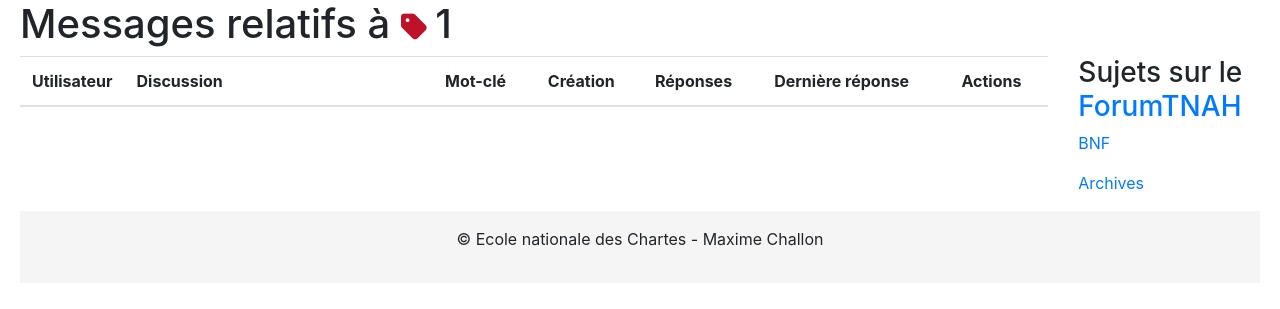
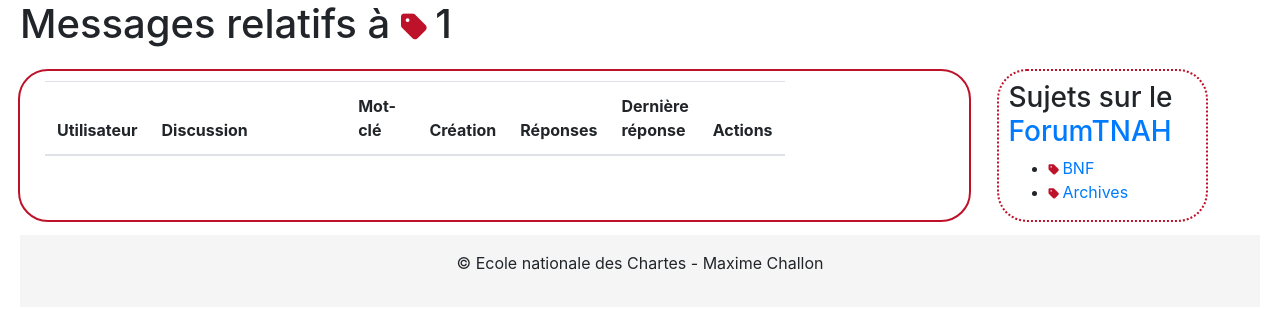
Before and after one commit to Chartes-TNAH/ForumTNAH, a Flask app: page /thematiques/1 in a window 1280 px wide. Shown: the part 81-390 px from the top of the page. Run offline with Flask 2, Linux system fonts and the light colour scheme; a user stored in the database is signed in; data comes from the database, SQL or seed files in the repository; lists and menus that the app fills with data are empty; some libraries are stand-ins or nearby versions.

Commit message:
css thematique.html

```diff
--- a/app/static/css/css.css
+++ b/app/static/css/css.css
@@ -25,7 +25,7 @@
     border-radius: 30px;
 }
 
-/* style du tableau comprenant les résultats de posts */
+/* styles globaux */
 
 .ensemble_posts{
     margin: 13px;
--- a/app/templates/pages/thematiques/thematique.html
+++ b/app/templates/pages/thematiques/thematique.html
@@ -6,19 +6,23 @@
     <span style="font-size: 30px; color: #be122a;">
         <i class="fas fa-tag"></i>
     </span>
-      {{ sujet }}</h1>
+    {{ sujet }}</h1>
 
 <div class="row">
-
-{% include 'partials/posts/posts_liste.html'%}
-
-    <div class="col-sm-2">
+    <div class="col-sm-9 ensemble_posts">
+        {% include 'partials/posts/posts_liste.html'%}
+    </div>
+    <div class="col-sm-2 stats_home">
         <h3>Sujets sur le <a href="{{ url_for('home') }}">ForumTNAH</a></h3>
-        {% for sujet in sujets %}
-            <a href="{{ url_for('thematique', thematique=sujet) }}">
-                <p>{{ sujet }}</p>
-            </a>
-        {% endfor%}
+        <ul>
+            {% for sujet in sujets %}
+            <li><span style="font-size: 12px; color: #be122a;">
+                <i class="fas fa-tag"></i>
+            </span>
+                <a href="{{ url_for('thematique', thematique=sujet) }}">{{ sujet }}</a>
+            </li>
+            {% endfor%}
+        </ul>
     </div>
 </div>
 
```
